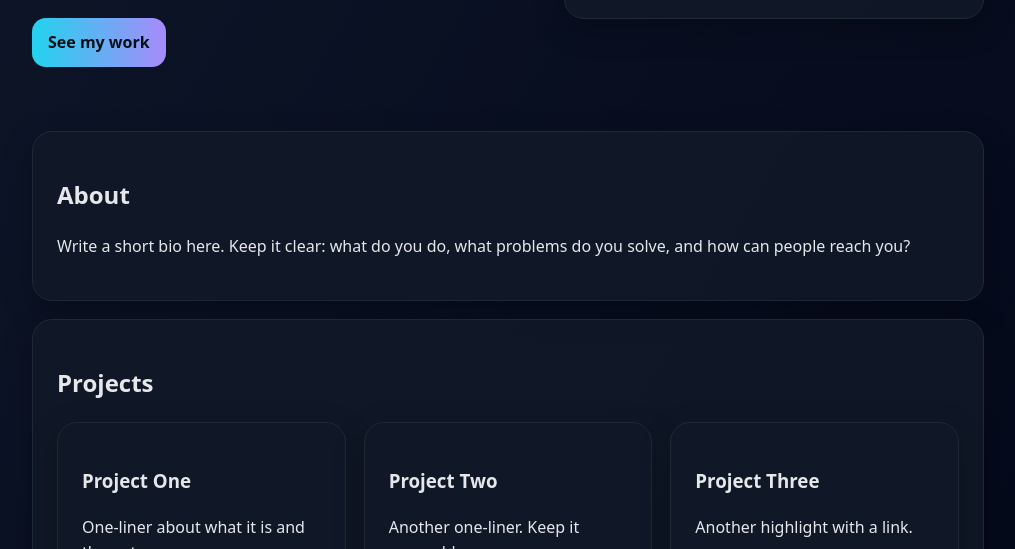
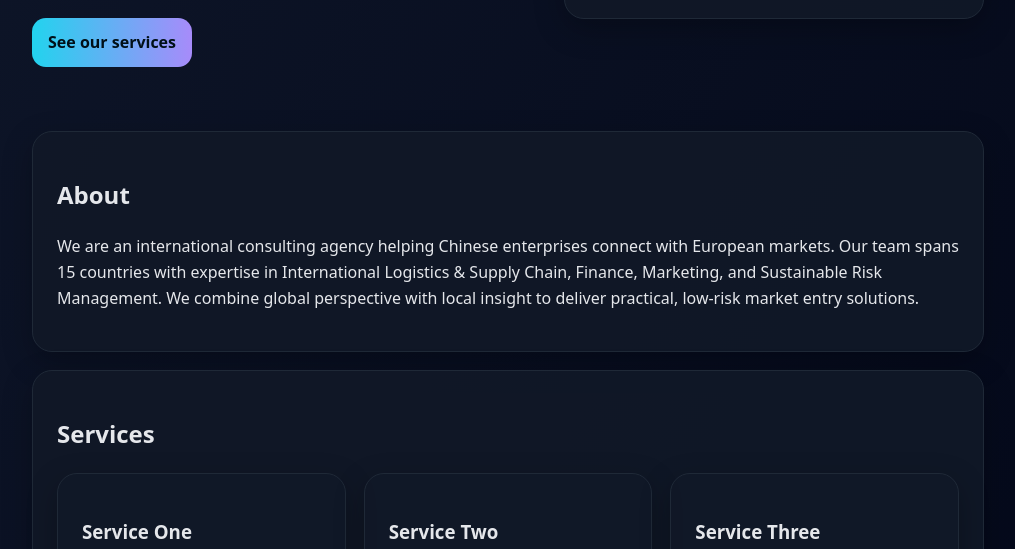
Before and after one commit to PLinhx98/PLinhx98.github.io, a plain HTML site: page index.html in a window 1280 px wide. Shown: the part 403-952 px from the top of the page, without its empty margins (132-1147 px from the left). Drawn offline with Linux system fonts and the light colour scheme.

Commit message:
Update index.html

```diff
--- a/index.html
+++ b/index.html
@@ -57,7 +57,7 @@
         <span class="badge">Hello 👋</span>
         <h1>Consulting for Chinese Enterprises in <span style="color:var(--accent)">Europe</span></h1>
         <p>International team from 15 countries. We help Chinese companies enter and grow in Europe — market entry, translation, marketing, and supply-chain support.</p>
-        <a class="cta" href="#projects">See my work</a>
+        <a class="cta" href="#projects">See our services</a>
       </div>
       <div class="card">
         <h3>What you get</h3>
@@ -71,24 +71,24 @@
 
     <section id="about" class="card">
       <h2>About</h2>
-      <p>Write a short bio here. Keep it clear: what do you do, what problems do you solve, and how can people reach you?</p>
+      <p>We are an international consulting agency helping Chinese enterprises connect with European markets. Our team spans 15 countries with expertise in International Logistics & Supply Chain, Finance, Marketing, and Sustainable Risk Management. We combine global perspective with local insight to deliver practical, low-risk market entry solutions.</p>
     </section>
 
-    <section id="projects" style="margin-top:18px" class="card">
-      <h2>Projects</h2>
+    <section id="Services" style="margin-top:18px" class="card">
+      <h2>Services</h2>
       <div class="grid">
         <article class="card">
-          <h3>Project One</h3>
+          <h3>Service One</h3>
           <p>One-liner about what it is and the outcome.</p>
           <a href="#">View project →</a>
         </article>
         <article class="card">
-          <h3>Project Two</h3>
+          <h3>Service Two</h3>
           <p>Another one-liner. Keep it scannable.</p>
           <a href="#">View project →</a>
         </article>
         <article class="card">
-          <h3>Project Three</h3>
+          <h3>Service Three</h3>
           <p>Another highlight with a link.</p>
           <a href="#">View project →</a>
         </article>
```
